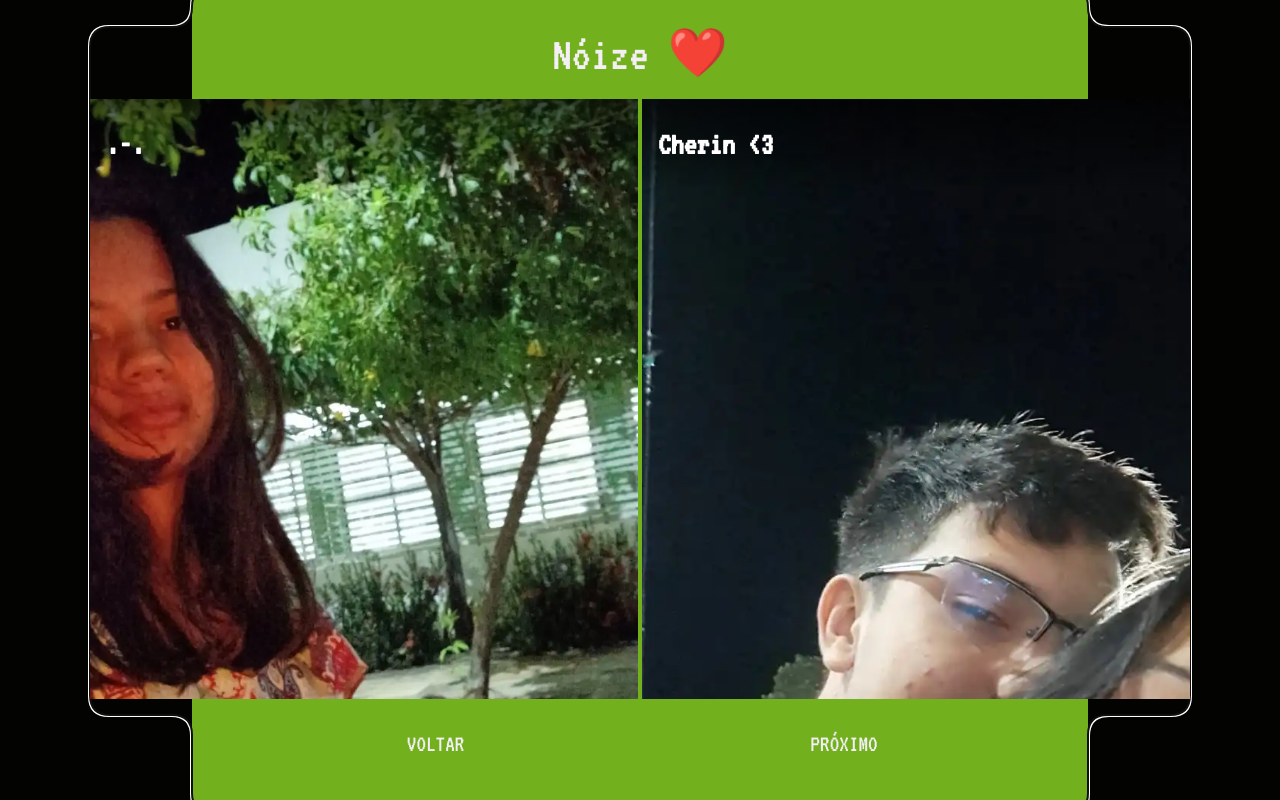
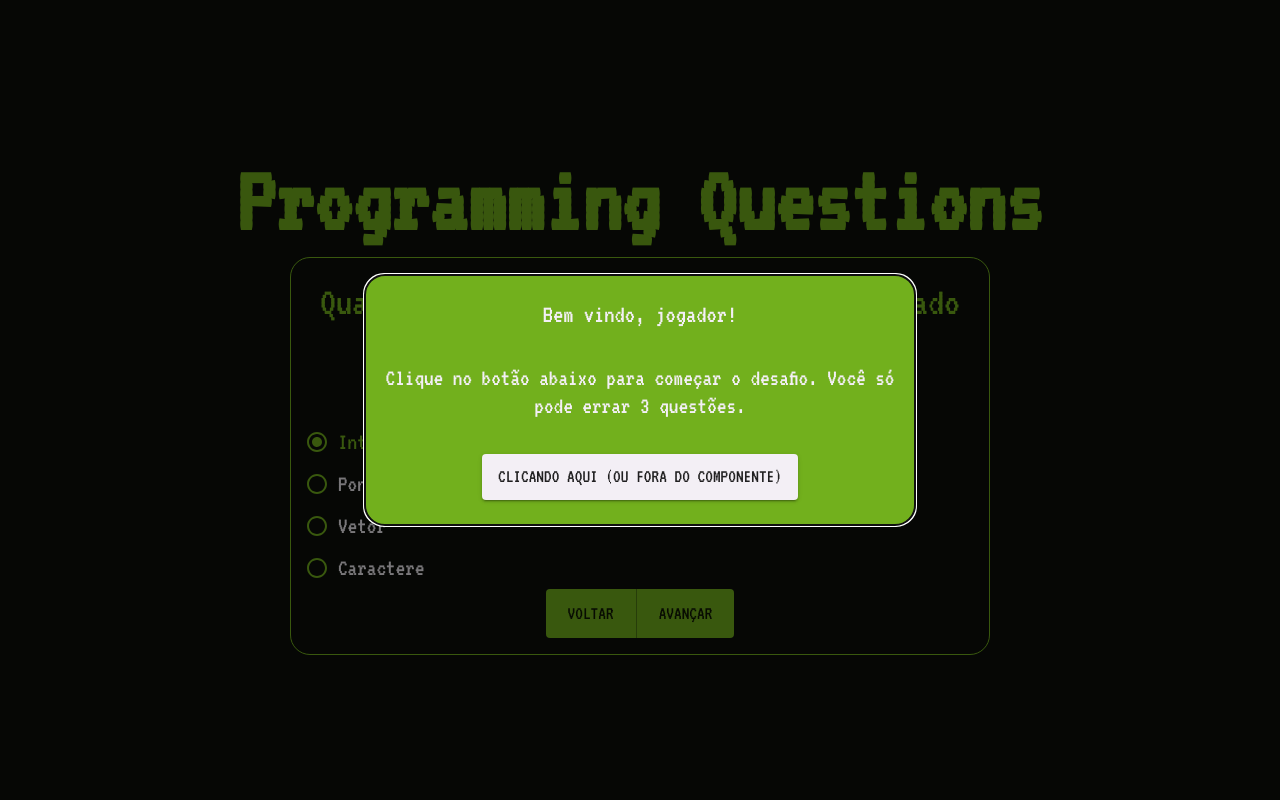
Before and after one commit to ArthurPdaSilva/programming_questions, a React (Vite) app: page / in a window 1280 px wide. Built offline with nearby package versions, Linux system fonts and the light colour scheme.

Commit message:
wlp: deixando o modal win desativado por enquanto

```diff
--- a/src/domains/GameBox/features/GameModals/index.tsx
+++ b/src/domains/GameBox/features/GameModals/index.tsx
@@ -8,7 +8,7 @@ import GameModalWin from './GameModalWin';
 export default function GameModals() {
   const { totalNumberOfPossibleWrongQuestions, questions, markedAlternatives, isFinish } = useQuestionContext();
 
-  const [openModalWin, setOpenModalWin] = useState(true);
+  const [openModalWin, setOpenModalWin] = useState(false);
   const [openModalFailed, setOpenModalFailed] = useState(false);
   const [openModalInit, setOpenModalInit] = useState(markedAlternatives.length === 0);
 
```
